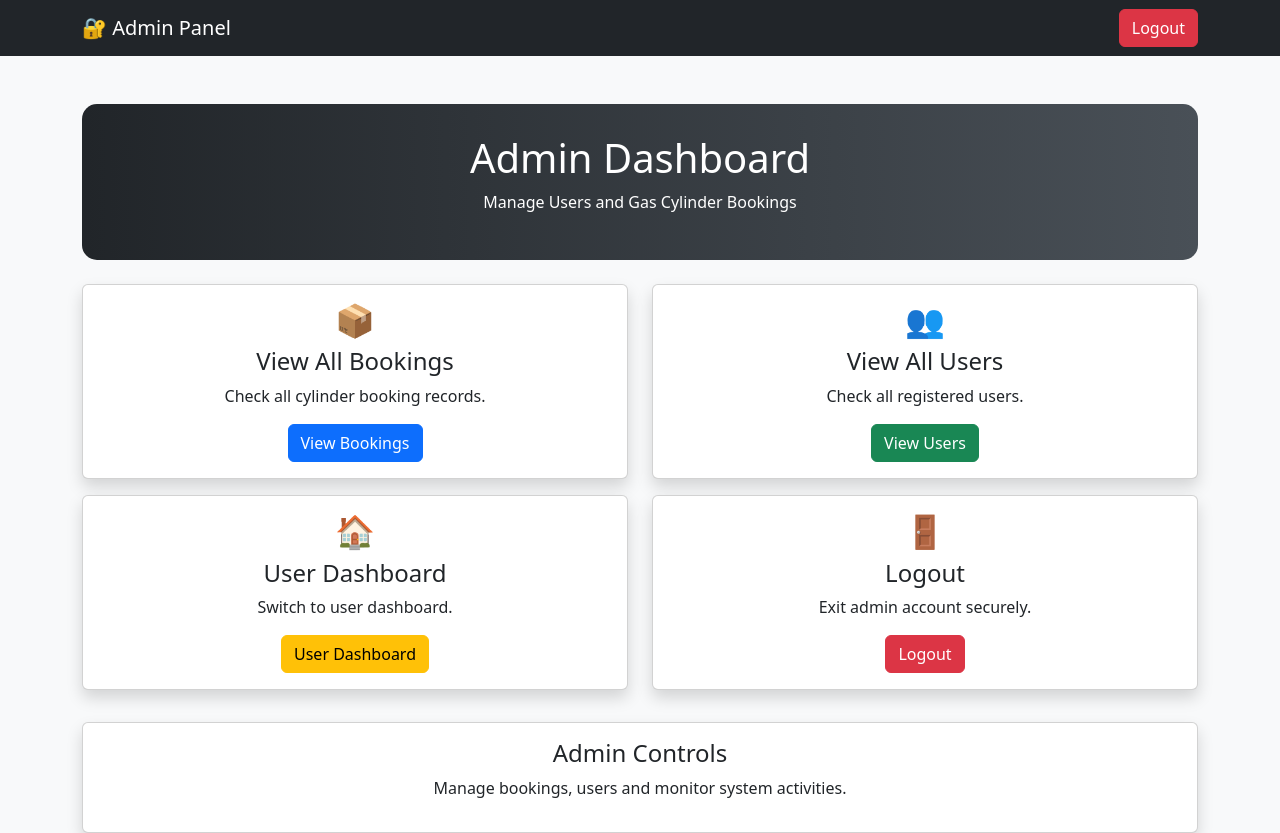
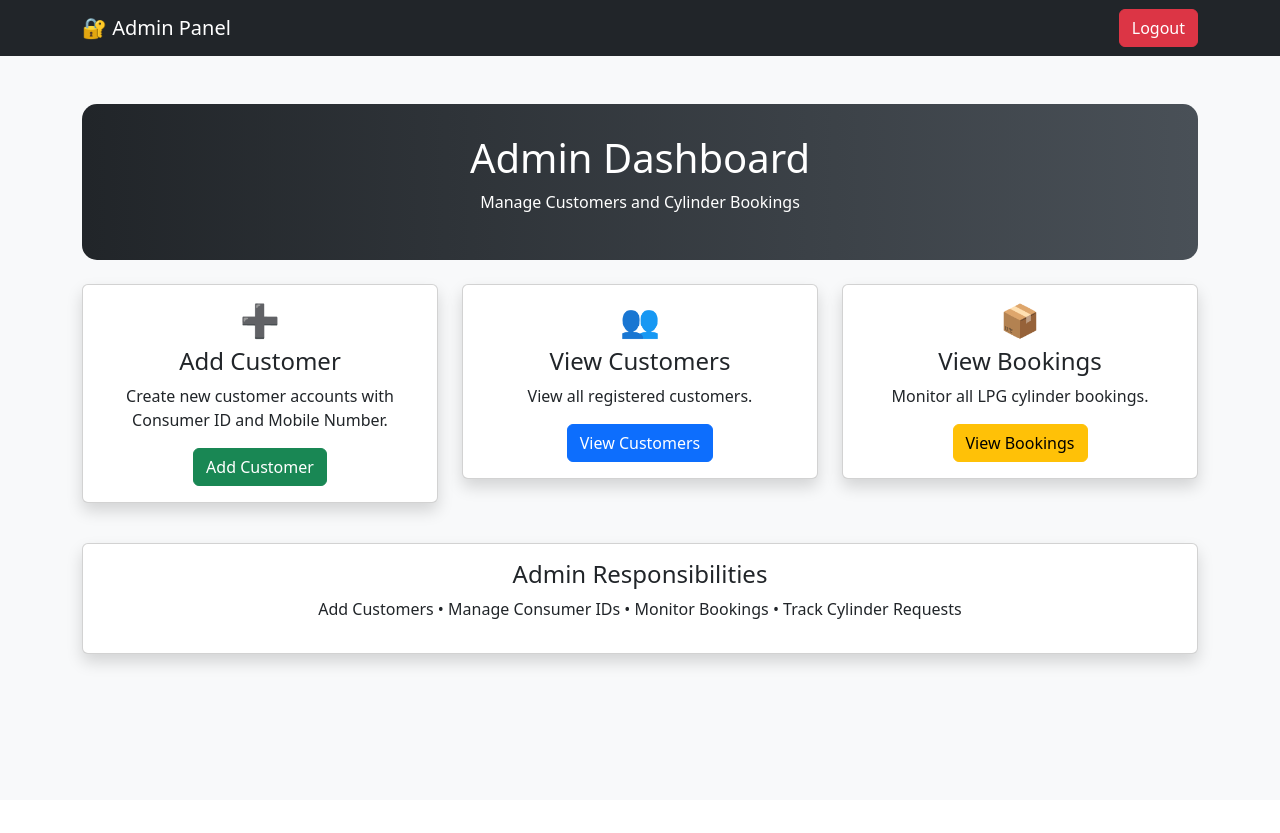
Before and after one commit to shravanikenchu-web/Online-Gas-Booking-System, a Flask app: page /admin_dashboard in a window 1280 px wide. After the commit the page ends 670 px from the top, so only its background shows below. Run offline with Flask 3, Linux system fonts and the light colour scheme; the visitor is signed in with stand-in values (Sample User, id 1).

Commit message:
Update 09_admin_dashboard.html

```diff
--- a/templates/09_admin_dashboard.html
+++ b/templates/09_admin_dashboard.html
@@ -35,6 +35,7 @@
 
 <nav class="navbar navbar-dark bg-dark">
     <div class="container">
+
         <span class="navbar-brand">
             🔐 Admin Panel
         </span>
@@ -42,6 +43,7 @@
         <a href="/logout" class="btn btn-danger">
             Logout
         </a>
+
     </div>
 </nav>
 
@@ -49,108 +51,100 @@
 
     <div class="header">
         <h1>Admin Dashboard</h1>
-        <p>Manage Users and Gas Cylinder Bookings</p>
+        <p>Manage Customers and Cylinder Bookings</p>
     </div>
 
     <div class="row mt-4">
 
-        <div class="col-md-6 mb-3">
+        <div class="col-md-4 mb-3">
+
             <div class="card shadow">
+
+                <div class="card-body text-center">
+
+                    <h2>➕</h2>
+
+                    <h4>Add Customer</h4>
+
+                    <p>
+                        Create new customer accounts with Consumer ID and Mobile Number.
+                    </p>
+
+                    <a href="/add_customer"
+                       class="btn btn-success">
+                        Add Customer
+                    </a>
+
+                </div>
+
+            </div>
+
+        </div>
+
+        <div class="col-md-4 mb-3">
+
+            <div class="card shadow">
+
+                <div class="card-body text-center">
+
+                    <h2>👥</h2>
+
+                    <h4>View Customers</h4>
+
+                    <p>
+                        View all registered customers.
+                    </p>
+
+                    <a href="/view_users"
+                       class="btn btn-primary">
+                        View Customers
+                    </a>
+
+                </div>
+
+            </div>
+
+        </div>
+
+        <div class="col-md-4 mb-3">
+
+            <div class="card shadow">
+
                 <div class="card-body text-center">
 
                     <h2>📦</h2>
 
-                    <h4>View All Bookings</h4>
+                    <h4>View Bookings</h4>
 
                     <p>
-                        Check all cylinder booking records.
+                        Monitor all LPG cylinder bookings.
                     </p>
 
                     <a href="/view_bookings"
-                       class="btn btn-primary">
+                       class="btn btn-warning">
                         View Bookings
                     </a>
 
                 </div>
+
             </div>
-        </div>
 
-        <div class="col-md-6 mb-3">
-            <div class="card shadow">
-                <div class="card-body text-center">
-
-                    <h2>👥</h2>
-
-                    <h4>View All Users</h4>
-
-                    <p>
-                        Check all registered users.
-                    </p>
-
-                    <a href="/view_users"
-                       class="btn btn-success">
-                        View Users
-                    </a>
-
-                </div>
-            </div>
         </div>
 
     </div>
 
-    <div class="row">
+    <div class="card shadow mt-4">
 
-        <div class="col-md-6 mb-3">
-            <div class="card shadow">
-                <div class="card-body text-center">
+        <div class="card-body text-center">
 
-                    <h2>🏠</h2>
+            <h4>Admin Responsibilities</h4>
 
-                    <h4>User Dashboard</h4>
+            <p>
+                Add Customers • Manage Consumer IDs • Monitor Bookings • Track Cylinder Requests
+            </p>
 
-                    <p>
-                        Switch to user dashboard.
-                    </p>
-
-                    <a href="/dashboard"
-                       class="btn btn-warning">
-                        User Dashboard
-                    </a>
-
-                </div>
-            </div>
         </div>
 
-        <div class="col-md-6 mb-3">
-            <div class="card shadow">
-                <div class="card-body text-center">
-
-                    <h2>🚪</h2>
-
-                    <h4>Logout</h4>
-
-                    <p>
-                        Exit admin account securely.
-                    </p>
-
-                    <a href="/logout"
-                       class="btn btn-danger">
-                        Logout
-                    </a>
-
-                </div>
-            </div>
-        </div>
-
-    </div>
-
-    <div class="card shadow mt-3">
-        <div class="card-body text-center">
-            <h4>Admin Controls</h4>
-            <p>
-                Manage bookings, users and monitor system activities.
-            </p>
-        </div>
     </div>
 
 </div>
```
